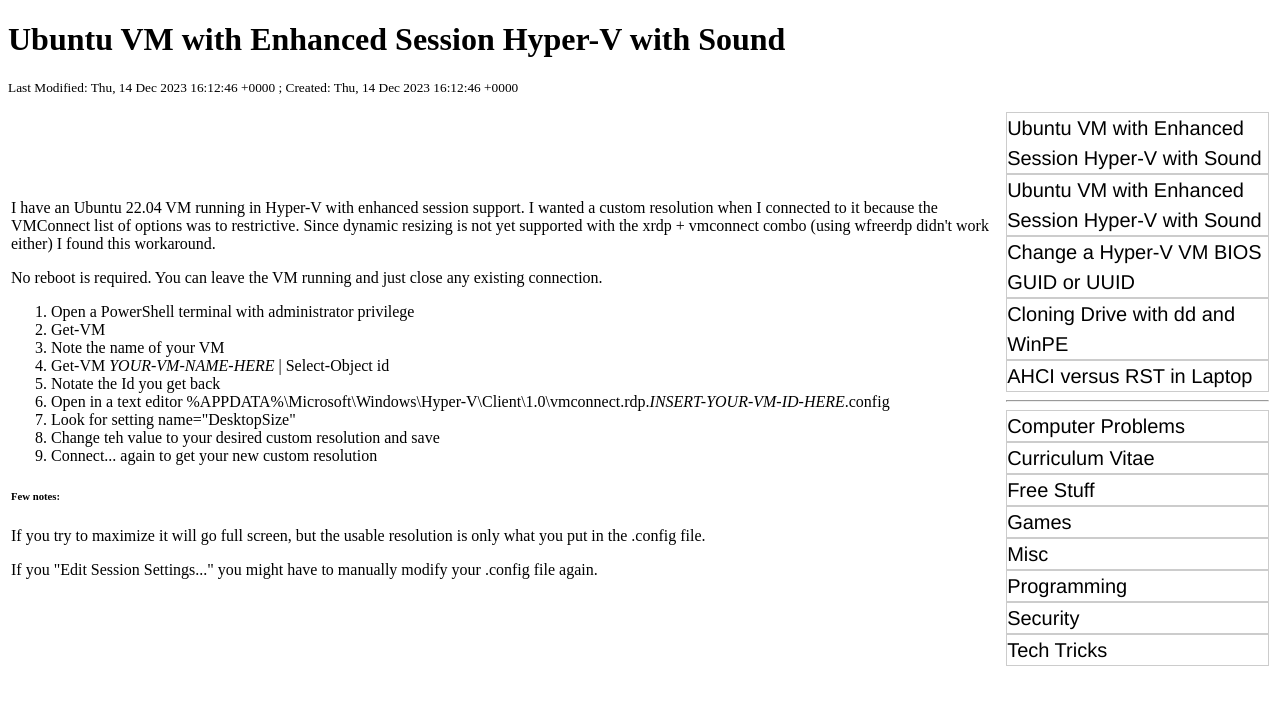
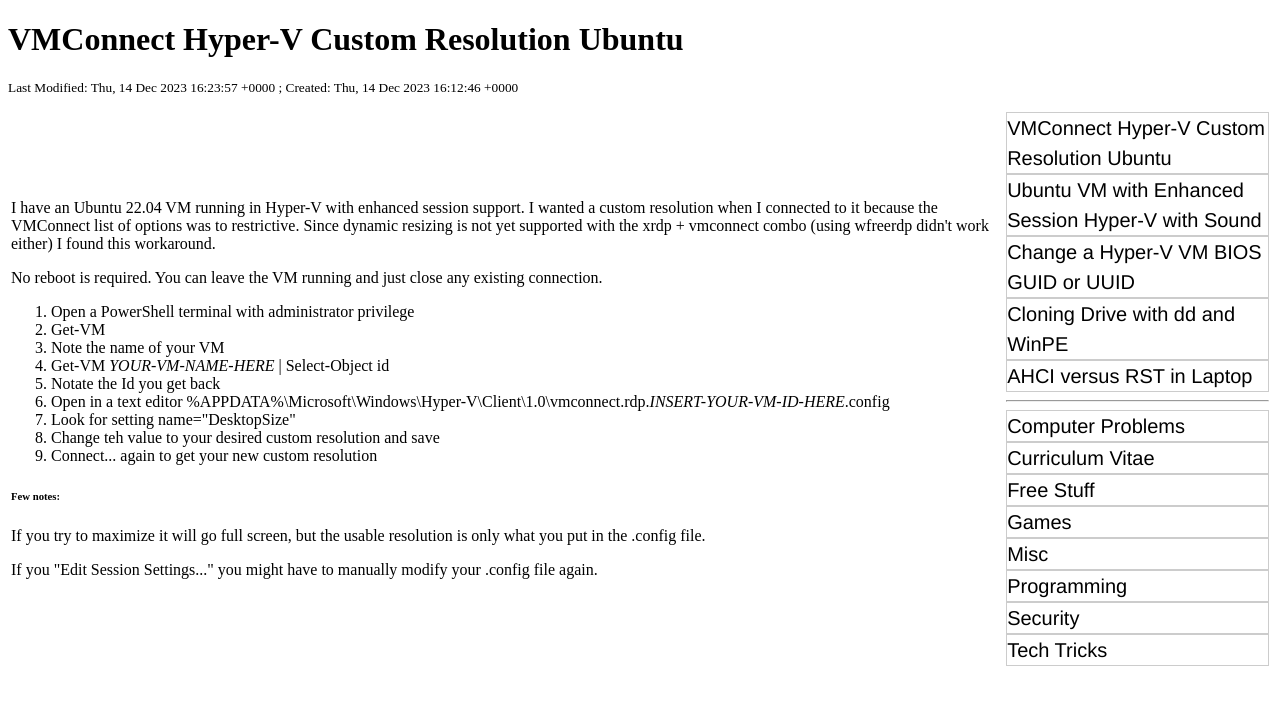
Before and after one commit to rbeede/rbeede.github.io, a Jekyll site: the page built from _posts/2023-12-14-vmconnect-hyper-v-custom-resolution-ubuntu.html, in a window 1280 px wide. Shown: the top 705 px of the page. Built offline with Jekyll 4.4.1, drawn with Linux system fonts in a browser that asks for light colours.

Commit message:
Update 2023-12-14-vmconnect-hyper-v-custom-resolution-ubuntu.html

```diff
--- a/_posts/2023-12-14-vmconnect-hyper-v-custom-resolution-ubuntu.html
+++ b/_posts/2023-12-14-vmconnect-hyper-v-custom-resolution-ubuntu.html
@@ -1,8 +1,8 @@
 ---
 creation_epoch: 1702570366
-lastmod_epoch: 1702570366
+lastmod_epoch: 1702571037
 categories: ['Tech Tricks']
-title: Ubuntu VM with Enhanced Session Hyper-V with Sound
+title: VMConnect Hyper-V Custom Resolution Ubuntu
 ---
 
 <p>
```
